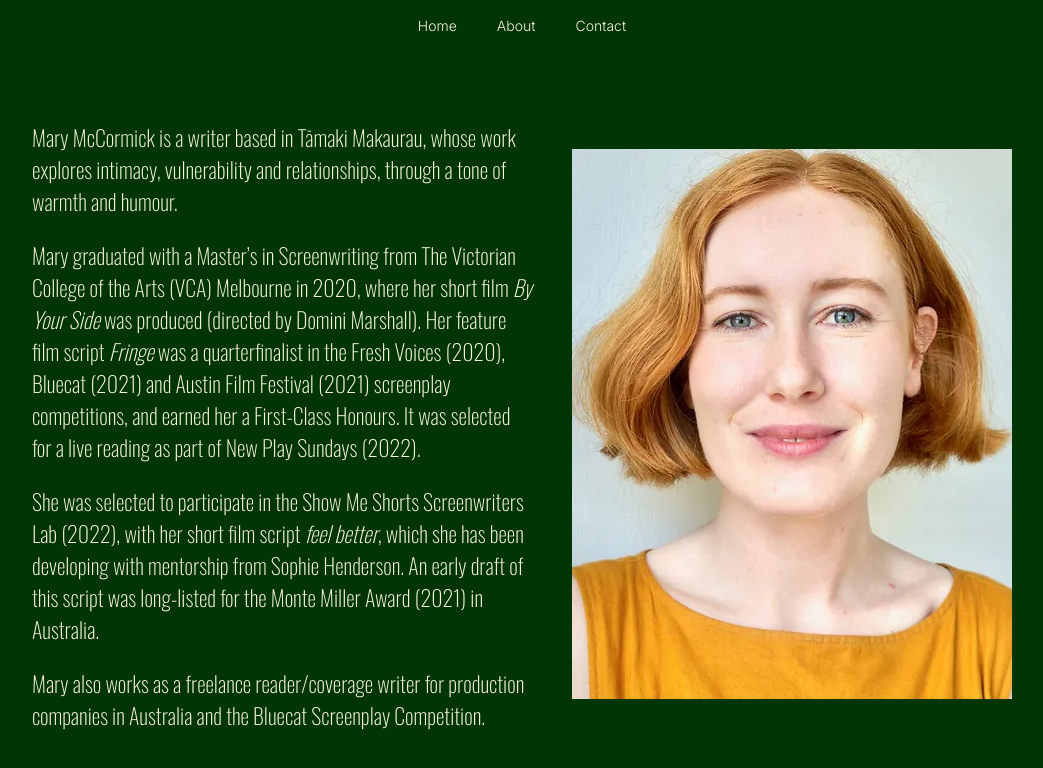
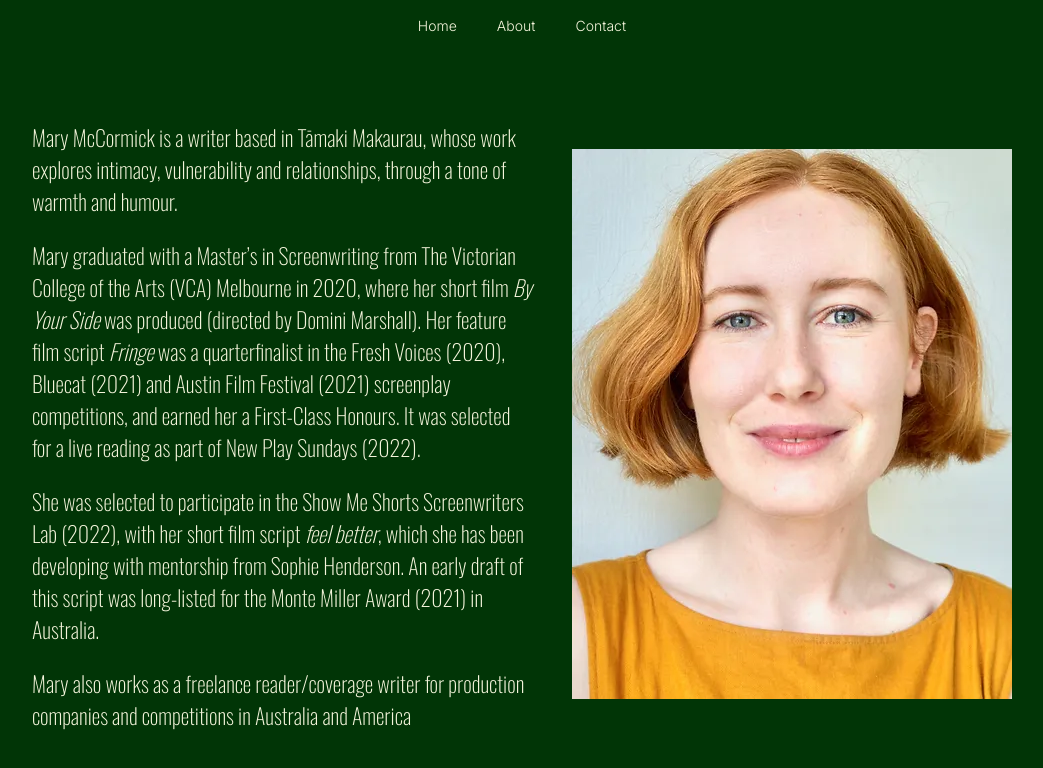
Before and after one commit to quickreactor/Mary-Website, a plain HTML site: page index.html in a window 1280 px wide. Shown: the part 84-852 px from the top of the page, without its empty margins (126-1169 px from the left). Drawn offline with nearby package versions, Linux system fonts and the light colour scheme; a web font is replaced by a local one.

Commit message:
updtaed bio

```diff
--- a/index.html
+++ b/index.html
@@ -39,7 +39,7 @@
             <span class="blurb-text oswald-main"><p >Mary McCormick is a writer based in Tāmaki Makaurau, whose work explores intimacy, vulnerability and relationships, through a tone of warmth and humour.&nbsp;</p>
                 <p >Mary graduated with a Master&rsquo;s in Screenwriting from The Victorian College of the Arts (VCA) Melbourne in 2020, where her short film<span>&nbsp;</span><em>By Your Side</em><span>&nbsp;</span>was produced (directed by Domini Marshall). Her feature film script<span>&nbsp;</span><em>Fringe</em><span>&nbsp;</span>was a quarterfinalist in the Fresh Voices (2020), Bluecat (2021) and Austin Film Festival (2021) screenplay competitions, and earned her a First-Class Honours. It was selected for a live reading as part of New Play Sundays (2022).</p>
                 <p >She was selected to participate in the Show Me Shorts Screenwriters Lab (2022), with her short film script<span>&nbsp;</span><em>feel better</em>, which she has been developing with mentorship from Sophie Henderson. An early draft of this script was long-listed for the Monte Miller Award (2021) in Australia.</p>
-                <p >Mary also works as a freelance reader/coverage writer for production companies in Australia and the Bluecat Screenplay Competition.</p></span>
+                <p >Mary also works as a freelance reader/coverage writer for production companies and competitions in Australia and America</p></span>
         </div>
         <div class="photo">
             <img src="img/mary1.webp" alt="" class="mary-photo">
--- a/style.css
+++ b/style.css
@@ -52,12 +52,12 @@ body {
     background-color: rgb(1, 53, 6);
     width: 100vw;
 }
-
 a {
     cursor: pointer;
     text-decoration: none;
     color: beige;
 }
+
 .line-holder {
     display: flex;
     justify-content: center;
```
